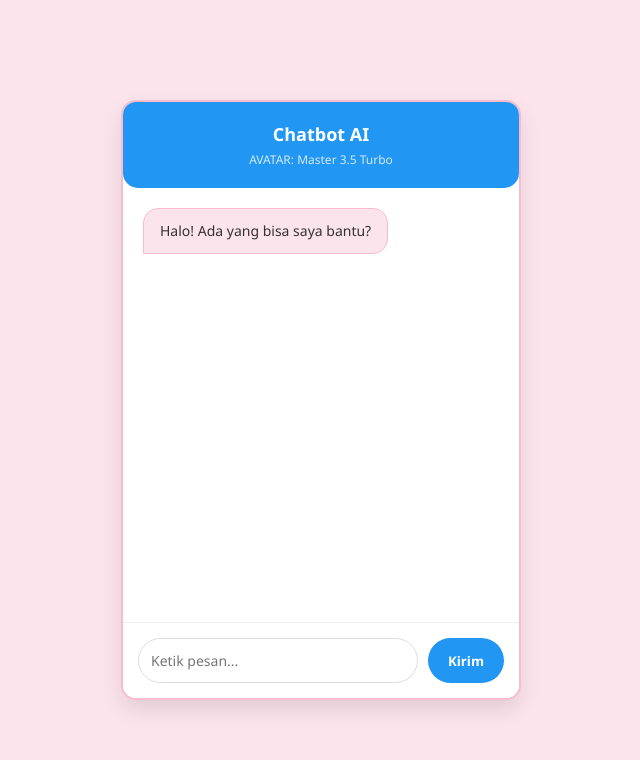
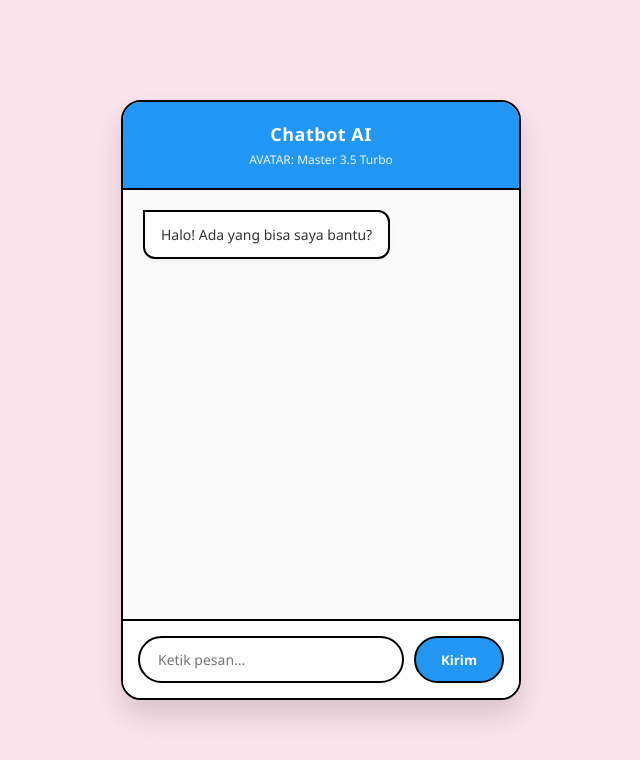
Before and after one commit to tari2025/004_ChatBot, a website: page public/index.html in a window 1280 px wide. Shown: the whole page, without its empty margins (319-959 px from the left). Drawn offline with Linux system fonts and the light colour scheme.

Commit message:
memperbaiki css

```diff
--- a/index.js
+++ b/index.js
@@ -23,14 +23,14 @@ app.post("/api/chat", async (req, res) => {
             });
         }
 
-        const response = await fetch("https://api.openrouter.com/v1/chat/completions", {
+        const response = await fetch("https://openrouter.ai/api/v1/chat/completions", {
             method: "POST",
             headers: {
                 "Content-Type": "application/json",
                 "Authorization": `Bearer ${process.env.OPENROUTER_API_KEY}`
             },
             body: JSON.stringify({
-                model: "nvidia/nemotron-3.5-super-v1:free",
+                model: "nvidia/nemotron-3.5-super-vl:free",
                 messages: message,
                 temperature: 0.7,
                 max_tokens: 1000,
--- a/public/style.css
+++ b/public/style.css
@@ -19,12 +19,12 @@ body {
     width: 400px;
     height: 600px;
     background-color: #ffffff; /* Putih */
-    border-radius: 15px;
-    box-shadow: 0 10px 20px rgba(0, 0, 0, 0.1);
+    border-radius: 20px;
+    box-shadow: 0 15px 30px rgba(0, 0, 0, 0.15);
     display: flex;
     flex-direction: column;
     overflow: hidden;
-    border: 2px solid #f8bbd0; /* Border pink tipis */
+    border: 2px solid #000000; /* UBAH: Border container jadi hitam */
 }
 
 /* Header Chat */
@@ -33,18 +33,18 @@ body {
     color: white;
     padding: 20px;
     text-align: center;
-    border-bottom-left-radius: 15px;
-    border-bottom-right-radius: 15px;
+    border-bottom: 2px solid #000000; /* UBAH: Garis pemisah header hitam */
 }
 
 .chat-header h2 {
     font-size: 18px;
     margin-bottom: 5px;
+    letter-spacing: 0.5px;
 }
 
 .chat-header p {
     font-size: 12px;
-    opacity: 0.8;
+    opacity: 0.9;
 }
 
 /* Area Pesan */
@@ -55,25 +55,27 @@ body {
     display: flex;
     flex-direction: column;
     gap: 15px;
-    background-color: #ffffff;
+    background-color: #fafafa;
 }
 
-/* Gaya Bubble Pesan */
+/* Gaya Bubble Pesan (Kotak Cantik) */
 .message {
     max-width: 80%;
     padding: 12px 16px;
-    border-radius: 15px;
+    border-radius: 12px;
     font-size: 14px;
-    line-height: 1.4;
+    line-height: 1.5;
+    box-shadow: 0 2px 5px rgba(0, 0, 0, 0.05);
+    word-wrap: break-word;
+    border: 2px solid #000000; /* UBAH: Semua kotak pesan diberi border hitam */
 }
 
 /* Pesan Bot (Kiri) */
 .bot-message {
-    background-color: #fce4ec; /* Latar pink muda */
+    background-color: #ffffff; /* Putih bersih */
     color: #333;
     align-self: flex-start;
-    border-bottom-left-radius: 0;
-    border: 1px solid #f8bbd0;
+    border-top-left-radius: 0; /* Ujung lancip kiri atas */
 }
 
 /* Pesan User (Kanan) */
@@ -81,14 +83,26 @@ body {
     background-color: #2196f3; /* Biru */
     color: white;
     align-self: flex-end;
-    border-bottom-right-radius: 0;
+    border-top-right-radius: 0; /* Ujung lancip kanan atas */
+}
+
+/* Scrollbar Kustom */
+.chat-body::-webkit-scrollbar {
+    width: 6px;
+}
+.chat-body::-webkit-scrollbar-track {
+    background: transparent;
+}
+.chat-body::-webkit-scrollbar-thumb {
+    background-color: #f8bbd0;
+    border-radius: 10px;
 }
 
 /* Area Input */
 .chat-footer {
     padding: 15px;
     background-color: #ffffff;
-    border-top: 1px solid #eee;
+    border-top: 2px solid #000000; /* UBAH: Garis pemisah atas input hitam */
 }
 
 #chatForm {
@@ -98,29 +112,32 @@ body {
 
 #messageInput {
     flex: 1;
-    padding: 12px;
-    border: 1px solid #ddd;
+    padding: 12px 18px;
+    border: 2px solid #000000; /* UBAH: Input form border hitam */
     border-radius: 25px;
     outline: none;
     font-size: 14px;
-    transition: border-color 0.3s;
+    transition: all 0.3s ease;
 }
 
 #messageInput:focus {
-    border-color: #2196f3; /* Fokus input berubah biru */
+    border-color: #2196f3; /* Tetap biru saat diklik */
+    box-shadow: 0 0 5px rgba(33, 150, 243, 0.3);
 }
 
 #sendButton {
     background-color: #2196f3; /* Biru */
     color: white;
-    border: none;
-    padding: 0 20px;
+    border: 2px solid #000000; /* UBAH: Tombol kirim border hitam */
+    padding: 0 25px;
     border-radius: 25px;
     cursor: pointer;
     font-weight: bold;
-    transition: background-color 0.3s;
+    transition: all 0.3s ease;
 }
 
 #sendButton:hover {
     background-color: #e91e63; /* Berubah pink saat di-hover */
+    transform: translateY(-2px);
+    box-shadow: 0 4px 8px rgba(0, 0, 0, 0.2);
 }
```
